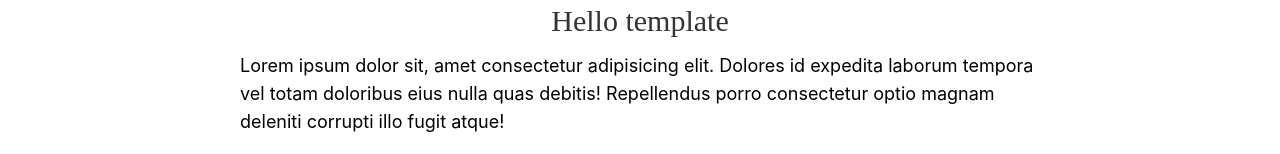
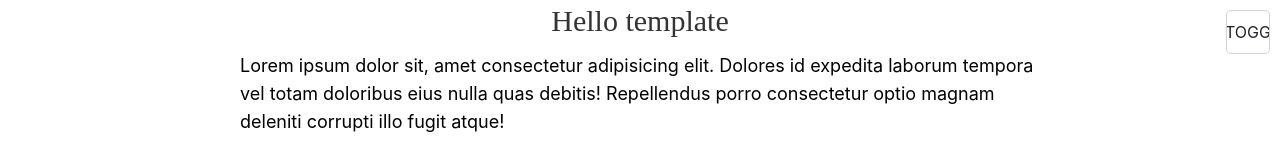
Before and after one commit to ZhuravelAndreyVladimirov/next-template, a Next.js app: page / in a window 1280 px wide. Shown: the top 154 px of the page. Built offline with nearby package versions, Linux system fonts and the light colour scheme.

Commit message:
add themes

```diff
--- a/src/app/page.tsx
+++ b/src/app/page.tsx
@@ -1,3 +1,4 @@
+import { ThemeToggle } from "@/components";
 import { Bears } from "@/components/bearsStoreExample";
 import { CustomLink } from "@/ui";
 import { Button, Flex, Group, Text, Title } from "@mantine/core";
@@ -5,6 +6,9 @@ import { Button, Flex, Group, Text, Title } from "@mantine/core";
 export default function Home() {
   return (
     <Flex align={"center"} direction={"column"} gap={10} justify="center">
+      <Flex pos={"fixed"} right={10} top={10}>
+        <ThemeToggle />
+      </Flex>
       <Title order={1} variant="black">
         Hello template
       </Title>
@@ -16,7 +20,7 @@ export default function Home() {
       </Text>
       <Group justify="center" py={{ base: 10, desktop: 20 }} w={"100%"}>
         <Button variant="light">Primary button</Button>
-        <Button sm variant="white">
+        <Button sm={true} variant="white">
           sm btn
         </Button>
         <CustomLink
--- a/src/components/bearsStoreExample.tsx
+++ b/src/components/bearsStoreExample.tsx
@@ -11,7 +11,7 @@ export const Bears = () => {
     <Flex direction="column" gap={20}>
       <Title order={2}>Пример работы стора</Title>
       <Text>{bears}</Text>
-      <Button onClick={() => handleClick(1)} sm>
+      <Button onClick={() => handleClick(1)} sm={true}>
         Click btn
       </Button>
     </Flex>
--- a/src/components/index.ts
+++ b/src/components/index.ts
@@ -0,0 +1 @@
+export * from "./theme-toggle/ThemeToggle";
--- /dev/null
+++ b/src/components/theme-toggle/ThemeToggle.jsx
@@ -0,0 +1,26 @@
+"use client";
+
+import {
+  ActionIcon,
+  useComputedColorScheme,
+  useMantineColorScheme,
+} from "@mantine/core";
+
+export const ThemeToggle = () => {
+  const { setColorScheme } = useMantineColorScheme();
+  const computedColorScheme = useComputedColorScheme({
+    getInitialValueInEffect: true,
+  });
+  return (
+    <ActionIcon
+      aria-label="Toggle color scheme"
+      onClick={() =>
+        setColorScheme(computedColorScheme === "light" ? "dark" : "light")
+      }
+      size="xl"
+      variant="default"
+    >
+      TOGG
+    </ActionIcon>
+  );
+};
--- a/src/providers/CustomMantineProvider.tsx
+++ b/src/providers/CustomMantineProvider.tsx
@@ -1,14 +1,15 @@
 "use client";
 
-import { ReactNode } from "react";
+import { ExtensionButton, ExtensionText, ExtensionTitle } from "@/extensions";
 import {
-  createTheme,
   CSSVariablesResolver,
   MantineProvider,
+  createTheme,
   rem,
 } from "@mantine/core";
+import { ReactNode } from "react";
+
 import { roboto_reg } from "@/assets/font/fonts";
-import { ExtensionButton, ExtensionText, ExtensionTitle } from "@/extensions";
 
 import "@mantine/core/styles.layer.css";
 interface CustomMantineProviderProps {
@@ -18,16 +19,20 @@ interface CustomMantineProviderProps {
 const theme = createTheme({
   // при внесении правок в breakpoints поправь postcss.config.cjs
   breakpoints: {
+    desktop: "90em",
+    laptop: "64em",
     mobile: "36em",
     tablet: "48em",
-    laptop: "64em",
-    desktop: "90em",
   },
 
   components: {
     Button: ExtensionButton,
+    Text: ExtensionText,
     Title: ExtensionTitle,
-    Text: ExtensionText,
+  },
+  defaultRadius: rem(5),
+  fontSizes: {
+    btn: rem(14),
   },
   headings: {
     fontFamily: roboto_reg.variable,
@@ -50,35 +55,50 @@ const theme = createTheme({
       },
     },
   },
-  fontSizes: {
-    btn: rem(14),
-  },
   luminanceThreshold: 1,
-  defaultRadius: rem(5),
 });
 
-const resolver: CSSVariablesResolver = (theme) => ({
+const resolver: CSSVariablesResolver = () => ({
+  dark: {
+    "--20-black": "rgba(51, 51, 51, 0.2)",
+    "--30-black": "rgba(51, 51, 51, 0.3)",
+    "--50-black": "rgba(51, 51, 51, 0.5)",
+    "--80-black": "rgba(51, 51, 51, 0.8)",
+    "--black": "#f8f8f8",
+    "--hover-button-black": "#212121",
+    "--white": "#333",
+  },
+  light: {
+    "--20-black": "rgba(51, 51, 51, 0.2)",
+    "--30-black": "rgba(51, 51, 51, 0.3)",
+    "--50-black": "rgba(51, 51, 51, 0.5)",
+    "--80-black": "rgba(51, 51, 51, 0.8)",
+    "--black": "#333",
+    "--hover-button-black": "#212121",
+    "--white": "#f8f8f8",
+  },
   variables: {
+    "--20-black": "rgba(51, 51, 51, 0.2)",
+    "--30-black": "rgba(51, 51, 51, 0.3)",
+    "--50-black": "rgba(51, 51, 51, 0.5)",
+    "--80-black": "rgba(51, 51, 51, 0.8)",
     "--black": "#333",
+    "--hover-button-black": "#212121",
     "--white": "#f8f8f8",
-    "--80-black": "rgba(51, 51, 51, 0.8)",
-    "--50-black": "rgba(51, 51, 51, 0.5)",
-    "--30-black": "rgba(51, 51, 51, 0.3)",
-    "--20-black": "rgba(51, 51, 51, 0.2)",
-    "--hover-button-black": "#212121",
   },
-  light: {},
-  dark: {},
 });
 
 export const CustomMantineProvider = ({
   children,
-}: CustomMantineProviderProps) => (
+}: CustomMantineProviderProps) => {
+  return (
     <MantineProvider
       cssVariablesResolver={resolver}
+      defaultColorScheme="auto"
+      theme={theme}
       withStaticClasses={false}
-    theme={theme}
     >
       {children}
     </MantineProvider>
   );
+};
--- a/src/ui/link/custom-link.tsx
+++ b/src/ui/link/custom-link.tsx
@@ -2,12 +2,13 @@
 
 import { Button } from "@mantine/core";
 import Link from "next/link";
+
 import { CustomLinkProps } from "./types";
 
 export const CustomLink = ({ link, ...props }: CustomLinkProps) => {
   return (
     <Button
-      sm
+      sm={true}
       {...props}
       renderRoot={(_props) => <Link {...link} {..._props} />}
     />
```
Also changed, not shown: .eslintrc.json. Lines whose indentation alone changed are shown as unchanged.
